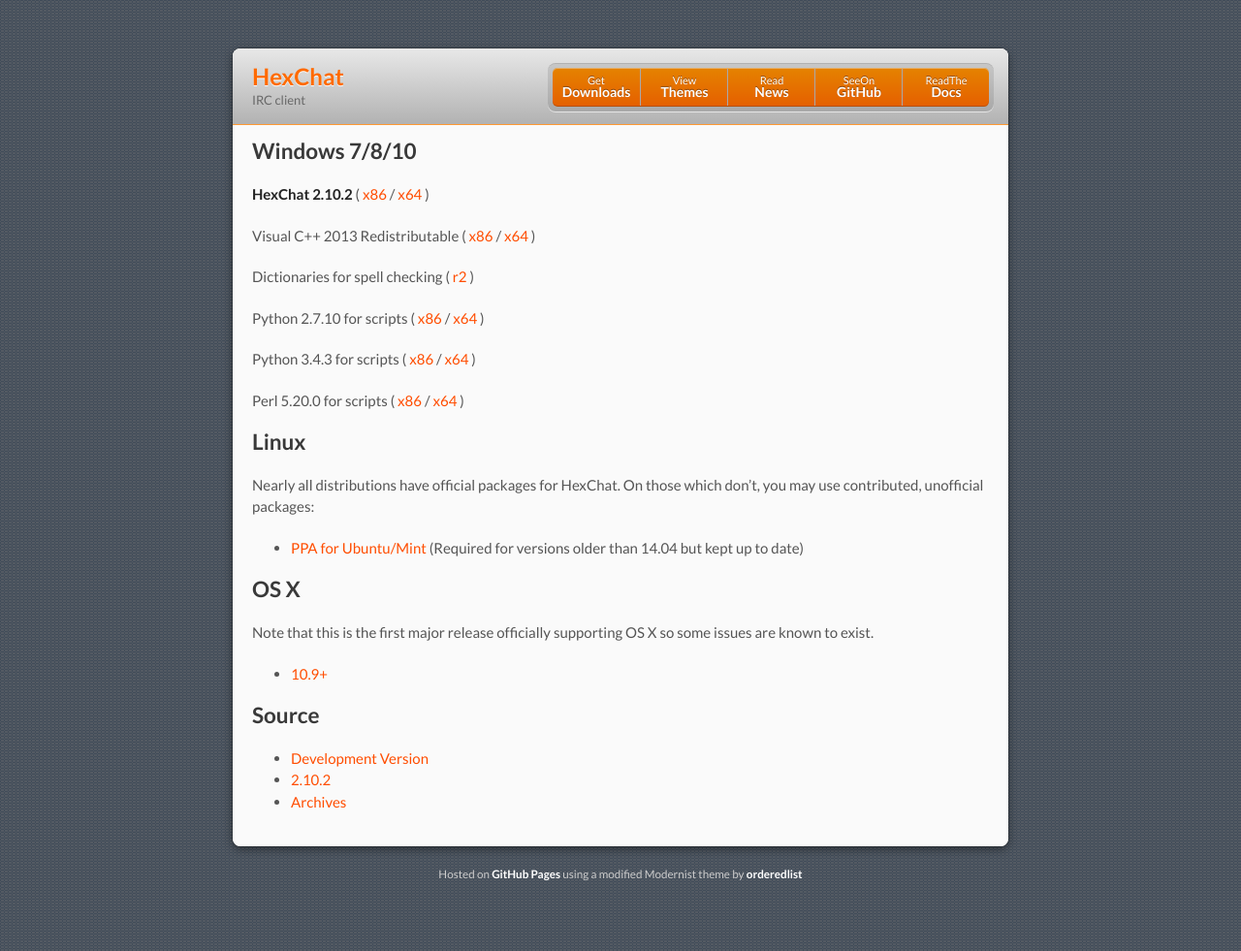
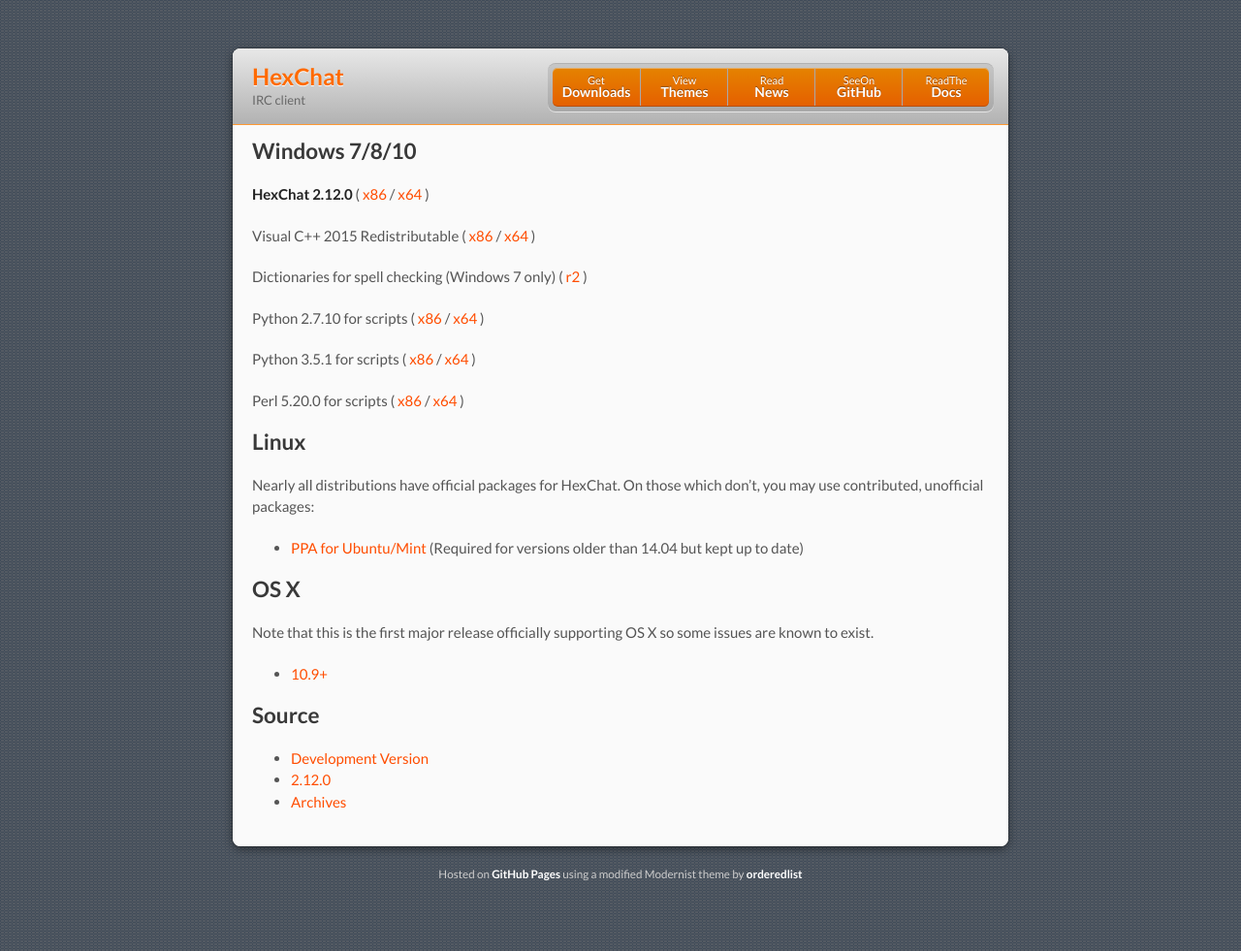
Before and after one commit to hexchat/hexchat.github.com, a Jekyll site: the page built from downloads.md, in a window 1280 px wide. Shown: the whole page at 97% size. Built offline with Jekyll 4.4.1, drawn with Linux system fonts in a browser that asks for light colours.

Commit message:
Bump versions

```diff
--- a/_config.yml
+++ b/_config.yml
@@ -2,7 +2,8 @@
 title:              HexChat
 url:                https://hexchat.github.io
 dl_url:             https://dl.hexchat.net
-version:            2.10.2
+version:            2.12.0
+osx_version:        2.10.2
 
 # permalinks
 permalink:          /news/:title.html
--- a/downloads.md
+++ b/downloads.md
@@ -6,15 +6,15 @@
 ## Windows 7/8/10
 **HexChat {{ site.version }}** ( [x86]({{ site.dl_url }}/hexchat/HexChat%20{{ site.version }}%20x86.exe) / [x64]({{ site.dl_url }}/hexchat/HexChat%20{{ site.version }}%20x64.exe) )
 
-Visual C++ 2013 Redistributable ( [x86]({{ site.dl_url }}/misc/vcredist_2013_x86.exe) / [x64]({{ site.dl_url }}/misc/vcredist_2013_x64.exe) )
+Visual C++ 2015 Redistributable ( [x86]({{ site.dl_url }}/misc/vcredist_2015_x86.exe) / [x64]({{ site.dl_url }}/misc/vcredist_2015_x64.exe) )
 
-Dictionaries for spell checking ( [r2]({{ site.dl_url }}/hexchat/HexChat%20Spelling%20Dictionaries%20r2.exe) )
+Dictionaries for spell checking (Windows 7 only) ( [r2]({{ site.dl_url }}/hexchat/HexChat%20Spelling%20Dictionaries%20r2.exe) )
 
 Python 2.7.10 for scripts ( [x86](https://www.python.org/ftp/python/2.7.10/python-2.7.10.msi) /
 [x64](https://www.python.org/ftp/python/2.7.10/python-2.7.10.amd64.msi) )
 
-Python 3.4.3 for scripts ( [x86](https://www.python.org/ftp/python/3.4.3/python-3.4.3.msi) /
-[x64](https://www.python.org/ftp/python/3.4.3/python-3.4.3.amd64.msi) )
+Python 3.5.1 for scripts ( [x86](https://www.python.org/ftp/python/3.5.1/python-3.5.1.msi) /
+[x64](https://www.python.org/ftp/python/3.5.1/python-3.5.1.amd64.msi) )
 
 Perl 5.20.0 for scripts ( [x86]({{ site.dl_url }}/misc/perl/Perl%205.20.0%20x86.msi) / [x64]({{ site.dl_url }}/misc/perl/Perl%205.20.0%20x64.msi) )
 
@@ -26,7 +26,7 @@
 ## OS X
 Note that this is the first major release officially supporting OS X so some issues are known to exist.
 
-- [10.9+]({{ site.dl_url }}/hexchat/osx/HexChat-{{ site.version }}.app.zip)
+- [10.9+]({{ site.dl_url }}/hexchat/osx/HexChat-{{ site.osx_version }}.app.zip)
 
 ## Source
 - [Development Version](https://github.com/hexchat/hexchat/archive/master.tar.gz)
```
